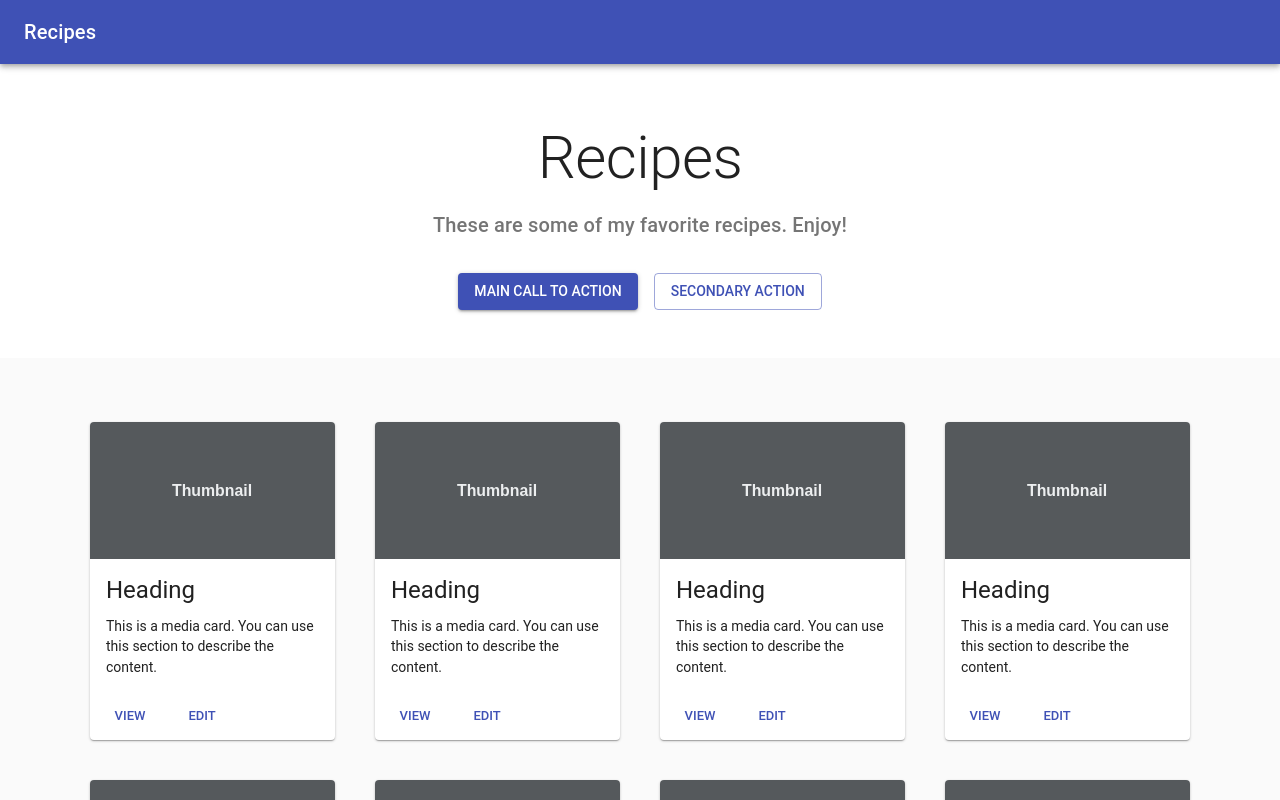
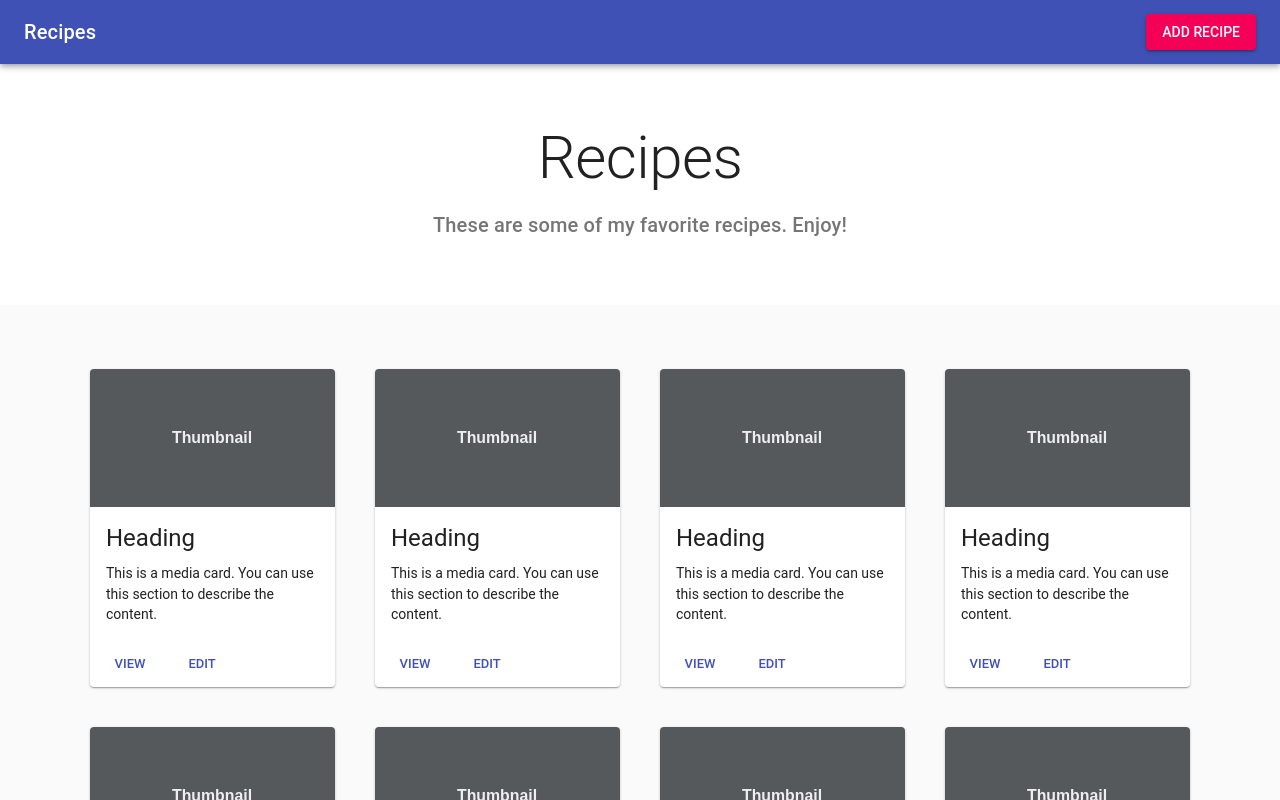
Before and after one commit to stigsell/recipes, a React (Create React App) app: page / in a window 1280 px wide. Shown: the top 800 px of the page. Built offline with nearby package versions, Linux system fonts and the light colour scheme.

Commit message:
Added add recipe button

```diff
--- a/src/App.js
+++ b/src/App.js
@@ -12,10 +12,16 @@ import Grid from '@material-ui/core/Grid';
 import Toolbar from '@material-ui/core/Toolbar';
 import Typography from '@material-ui/core/Typography';
 import { withStyles } from '@material-ui/core/styles';
+import { createMuiTheme } from '@material-ui/core/styles';
+import green from '@material-ui/core/colors/green';
+
 
 const styles = theme => ({
   appBar: {
     position: 'relative',
+  },
+  grow: {
+    flexGrow: 1,
   },
   icon: {
     marginRight: theme.spacing.unit * 2,
@@ -40,6 +46,9 @@ const styles = theme => ({
       marginLeft: 'auto',
       marginRight: 'auto',
     },
+  },
+  palette: {
+    primary: green,
   },
   cardGrid: {
     padding: `${theme.spacing.unit * 8}px 0`,
@@ -72,9 +81,10 @@ function Album(props) {
       <AppBar position="static" className={classes.appBar}>
         <Toolbar>
 
-          <Typography variant="h6" color="inherit" noWrap>
+          <Typography variant="h6" color="inherit" className={classes.grow} noWrap>
             Recipes
           </Typography>
+          <Button color="secondary" variant="contained" >Add Recipe</Button>
         </Toolbar>
       </AppBar>
       <main>
@@ -87,20 +97,7 @@ function Album(props) {
             <Typography variant="h6" align="center" color="textSecondary" paragraph>
               These are some of my favorite recipes. Enjoy!
             </Typography>
-            <div className={classes.heroButtons}>
-              <Grid container spacing={16} justify="center">
-                <Grid item>
-                  <Button variant="contained" color="primary">
-                    Main call to action
-                  </Button>
-                </Grid>
-                <Grid item>
-                  <Button variant="outlined" color="primary">
-                    Secondary action
-                  </Button>
-                </Grid>
-              </Grid>
-            </div>
+
           </div>
         </div>
         <div className={classNames(classes.layout, classes.cardGrid)}>
```
